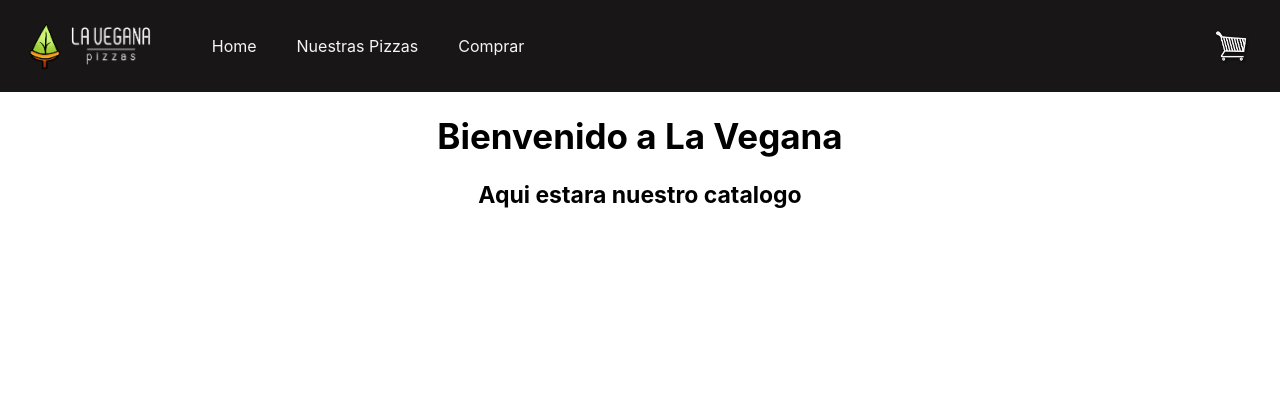
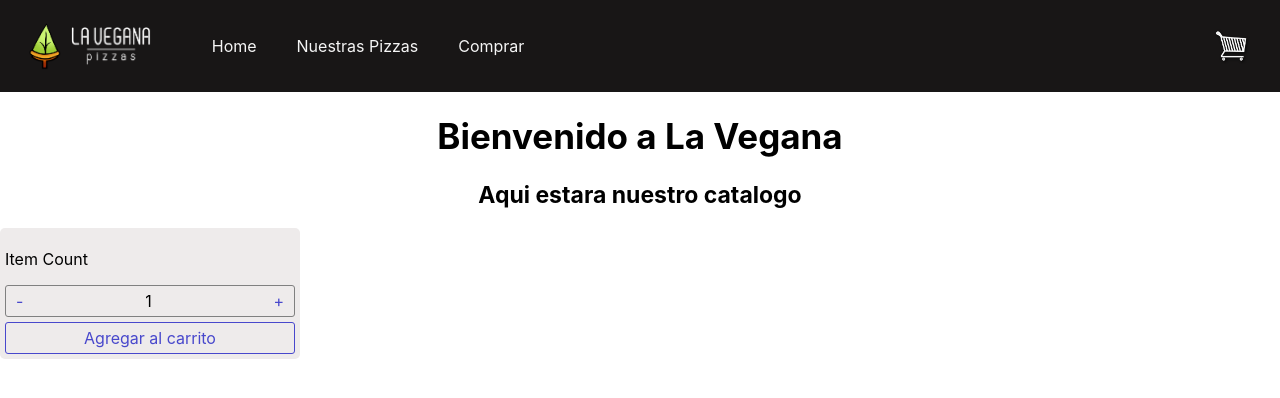
Before and after one commit to nicoaru/ecommerce-aruguete, a React (Create React App) app: page / in a window 1280 px wide. Shown: the top 398 px of the page. Built offline with nearby package versions, Linux system fonts and the light colour scheme.

Commit message:
agregue item count de prueba (clase 5)

```diff
--- a/src/components/cartWidget/cartWidget.js
+++ b/src/components/cartWidget/cartWidget.js
@@ -1,5 +1,6 @@
 import React from 'react';
 import cartIcon from '../../recursos/cart-icon.png'
+
 function CartWidget() {
     return (
         <img src={cartIcon} height='35px' alt='cart-widget'/>
--- /dev/null
+++ b/src/components/itemCount/itemCount.css
@@ -0,0 +1,44 @@
+
+* {
+    box-sizing: border-box;
+}
+
+.itemCountContainer {
+    width: 300px;
+    padding: 5px;
+    background-color: rgb(238, 235, 235);
+    border-radius: 5px;
+}
+.itemCountContainer .p {
+    color: grey;
+}
+.btn {
+    padding: 5px;
+    border-radius: 3px;
+    border: 1.5px solid rgb(72, 72, 204);
+    color: rgb(72, 72, 204);
+    text-align: center;
+}
+
+.itemCount {
+    margin-bottom: 5px;
+    padding: 5px;
+    border-radius: 3px;
+    border: 1px solid grey;
+    display: flex;
+    flex-flow: row nowrap;
+    /*justify-content: center;*/
+}
+
+.itemCount .restarItem, .itemCount .sumarItem {
+    color: rgb(72, 72, 204);
+    padding: 0px 5px 0px 5px;
+}
+.btn:hover, .itemCount .restarItem:hover, .itemCount .sumarItem:hover {
+    cursor: pointer;
+}
+
+.amount {
+    flex-grow: 2;
+    text-align: center;
+}
--- /dev/null
+++ b/src/components/itemCount/itemCount.js
@@ -0,0 +1,50 @@
+import React, { useState } from 'react'
+import './itemCount.css'
+
+function ItemCount(props) {
+
+    const [itemAmount, setItemAmount] = useState(props.initial)
+
+    function onAdd () {
+        if (props.stock !== 0) {
+            alert(`Ahora se deberian agregar ${itemAmount} items al carrito!`)
+        }
+    }
+
+
+    const restarItem = () => {
+        if (props.stock !== 0) {
+            if (itemAmount !== 1) {
+                let newAmount = itemAmount-1
+                setItemAmount(newAmount)
+            }
+        }
+    }
+
+    const sumarItem = () => {
+        if (props.stock !== 0) {
+            if (itemAmount !== props.stock) {
+                let newAmount = (itemAmount+1)
+                setItemAmount(newAmount)
+            }
+        }
+    }
+    //STYLES
+        if (props.stock === 0) {
+
+        }
+
+    return (
+        <div className='itemCountContainer'>
+            <p>Item Count</p>
+            <div className='itemCount'>
+                <div className='restarItem' onClick={restarItem}>-</div>
+                <div className='amount'>{itemAmount}</div>
+                <div className='sumarItem' onClick={sumarItem}>+</div>
+            </div>
+            <div className='btn' onClick={onAdd}>Agregar al carrito</div>
+        </div>
+    )
+}
+
+export { ItemCount}
--- a/src/components/itemListContainer/itemListContainer.js
+++ b/src/components/itemListContainer/itemListContainer.js
@@ -1,10 +1,14 @@
 import React from 'react'
 import './itemListContainer.css'
+import { ItemCount } from '../itemCount/itemCount'
 
 function ItemListContainer(props) {
+
+
     return (
         <>
             {props.greetings}
+            <ItemCount initial={1} stock={7}/>
         </>
     )
 }
```
